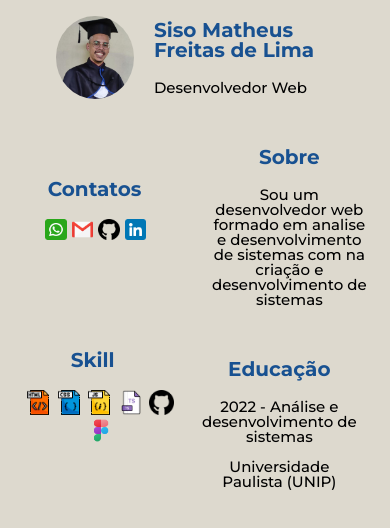
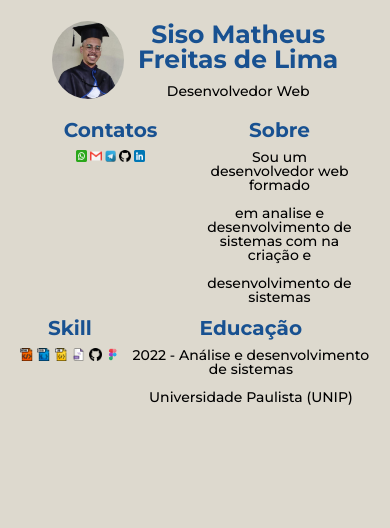
Before and after one commit to Syso069/Curriculo, a plain HTML site: page index.html in a window 390 px wide. Drawn offline with Linux system fonts and the light colour scheme.

Commit message:
arrumando responsividade

```diff
--- a/assets/css/informacoes.css
+++ b/assets/css/informacoes.css
@@ -1,62 +1,40 @@
 .infomacoes__container {
     display: flex;
-    justify-content: center;
-    align-items: center;
+    justify-content: space-evenly;
+    text-align: center;
+    padding-bottom: 1em;
 }
 
 .container__informacoes {
-    width: 20%;
+    width: 40%;
 }
 
 .titulo__informacoes {
-    font-size: 30px;
+    font-size: 20px;
     font-weight: 700;
     color: var(--branco);
-    padding-bottom: 1em;
-    width: 15%;
-    margin-left: 2em;
+    padding-bottom: 0.5em;
     color: var(--azul);
 }
 
 .contatos {
     display: flex;
-    margin-right: 2.5em;
+    margin: auto;
+    width: 50%;
 }
 
 .image {
-    width: 50%;
+    width: 80%;
 }
 
-@media screen and (max-width: 1024px) {
-    .infomacoes__container {
-        justify-content: space-evenly;
-        align-items: center;
-        text-align: center;
+@media screen and (min-width: 1024px) {
+    .titulo__informacoes {
+        font-size: 30px;
     }
-
-    .titulo__informacoes {
-        margin-left: 0.25em;
-    }
-
-    .container__informacoes {
-        margin-left: 2.4em;
-    }
-
 }
 
-@media screen and (max-width: 428px) {
+@media screen and (min-width: 1728px) {
     .titulo__informacoes {
-        font-size: 20px;
+        font-size: 35px;
     }
-
-    .container__informacoes {
-        width: 40%;
-        margin-left: 1.5em;
-    }
-
-    .image {
-        width: 80%;
-    }
-
-
 }
--- a/assets/css/navbar.css
+++ b/assets/css/navbar.css
@@ -1,43 +1,48 @@
 .navbar {
     display: flex;
-    margin: 2.5em 0;
+    margin: 1.5em 0;
     justify-content: center;
     align-items: center;
 }
 
 .foto__perfil {
-    width: 15%;
+    width: 20%;
     border-radius: 100%;
 }
 
 .container__navbar {
-    margin: 2.5em 5em;
+    text-align: center;
+    align-items: center;
+    padding-left: 1em;
 }
 
 .titulo__navbar {
     font-weight: 700;
-    font-size: 35px;
+    font-size: 25px;
     color: var(--azul);
-    padding-bottom: 1em;
+    padding-bottom: 0.5em;
 }
 
-@media screen and (max-width: 428px) {
-    .navbar{
-        margin: auto;
-    }
-
-    .container__navbar {
-        margin: 1em;
-    }
-
-    .foto__perfil {
-        width: 20%;
-    }
+@media screen and (min-width: 1024px) {
     .titulo__navbar {
-        font-size: 20px;
+        font-size: 30px;
     }
 
     .texto__navbar {
-        font-size: 15px;
+        font-size: 16px;
     }
 }
+
+@media screen and (min-width: 1728px) {
+    .foto__perfil {
+        width: 15%;
+    }
+
+    .titulo__navbar {
+        font-size: 35px;
+    }
+
+    .texto__navbar {
+        font-size: 20px;
+    }
+}
--- a/assets/css/skill.css
+++ b/assets/css/skill.css
@@ -1,20 +1,18 @@
 .skill{
    display: flex;
-   justify-content: center;
-   align-items: center;
+   justify-content: space-evenly;
+   text-align: center;
 }
 
 .container__skill {
-    width: 20%;
+    width: 40%;
 }
 
 .titulo__skill {
-    font-size: 30px;
+    font-size: 20px;
     font-weight: 700;
     color: var(--branco);
-    padding-bottom: 1em;
-    width: 15%;
-    margin-left: 3.3em;
+    padding-bottom: 0.5em;
     color: var(--azul);
 }
 
@@ -23,50 +21,38 @@
 }
 
 .skill__image {
-    width: 16%;
-}
-
-.container__educacao {
-    width: 20%;
+    width: 12%;
 }
 
 .titulo__educacao{
     color: var(--azul);
-    font-size: 30px;
+    font-size: 20px;
     font-weight: 700;
-    padding: 1em 0;
+    padding-bottom: 0.5em;
 }
 
-@media screen and (max-width: 1024px) {
-    .skill {
-        justify-content: space-evenly;
-        align-items: center;
-        text-align: center;
+@media screen and (min-width: 1024px) {
+    .titulo__skill,
+    .titulo__educacao {
+        font-size: 30px;
     }
 
-    .titulo__skill {
-        padding: 0 2.4em;
-        padding-bottom: 1em;
+    .texto__educacao {
+        font-size: 16px;
     }
 }
 
-@media screen and (max-width: 428px) {
-    .container__skill {
-        width: 40%;
-    }
-
-    .titulo__skill, .titulo__educacao {
-       font-size: 20px;
-       margin-left: 0;
+@media screen and (min-width: 1728px) {
+    .titulo__skill,
+    .titulo__educacao {
+        font-size: 35px;
     }
 
     .texto__educacao {
-        font-size: 15px;
+        font-size: 20px;
     }
 
-    .container__educacao {
-        width: 40%;
-        margin: 1.6em 0.5em 0 0;
+    .container__skill {
+        width: 35%;
     }
-
 }
--- a/assets/css/sobre.css
+++ b/assets/css/sobre.css
@@ -1,26 +1,30 @@
 .container__sobre {
-    width: 20%;
+    width: 40%;
 }
 
 .titulo__sobre {
     color: var(--azul);
-    font-size: 30px;
+    font-size: 20px;
     font-weight: 700;
-    padding-bottom: 1em;
+    padding-bottom: 0.5em;
 }
 
-@media screen and (max-width: 428px){
-
-    .container__sobre {
-        width: 40%;
-        margin: 1.6em 0.5em 0 0;
-    }
-
+@media screen and (min-width: 1024px) {
     .titulo__sobre {
-        font-size: 20px;
+        font-size: 30px;
     }
 
     .texto__sobre {
-        font-size: 15px;
+        font-size: 16px;
     }
 }
+
+@media screen and (min-width: 1728px){
+    .titulo__sobre {
+        font-size: 35px;
+    }
+
+    .texto__sobre {
+        font-size: 20px;
+    }
+}
--- a/assets/css/style.css
+++ b/assets/css/style.css
@@ -13,6 +13,7 @@
 body {
     font-family: var(--fonte-principal);
     font-weight: 500;
-    font-size: 20px;
+    font-size: 14px;
     background: var(--branco-gelo);
+    margin: 1em;
 }
--- a/index.html
+++ b/index.html
@@ -26,7 +26,6 @@
     <main class="informacoes">
 
        <section class="infomacoes__container">
-
             <div class="container__informacoes">
 
                 <h2 class="titulo__informacoes">Contatos</h2>
@@ -40,6 +39,10 @@
                             <img src="assets/img/gmail.png" alt="gmail" class="image">
                         </a>
 
+                        <a href="https://t.me/siso69" class="contato__telegram" class="contato__telegram">
+                            <img src="assets/img/icoTelegram.png" alt="telegram" class="image">
+                        </a>
+
                         <a href="https://github.com/Syso069" class="contato__github">
                             <img src="assets/img/github.png" alt="whatsapp" class="image">
                         </a>
@@ -47,14 +50,15 @@
                         <a href="https://www.linkedin.com/in/siso-matheus-060193193/" class="contato__linkedin">
                             <img src="assets/img/linkedin.png" alt="linkedin" class="image">
                         </a>
+
                     </section>
             </div>
 
             <div class="container__sobre">
                 <section class="sobre">
                     <h2 class="titulo__sobre">Sobre</h2>
-                    <p class="texto__sobre">Sou um desenvolvedor web formado
-                        em analise e desenvolvimento de sistemas com na criação e
+                    <p class="texto__sobre">Sou um desenvolvedor web formado <br><br>
+                        em analise e desenvolvimento de sistemas com na criação e <br><br>
                         desenvolvimento de sistemas
                     </p>
                 </section>
```
Also changed, not shown: assets/img/icoTelegram.png (added).
